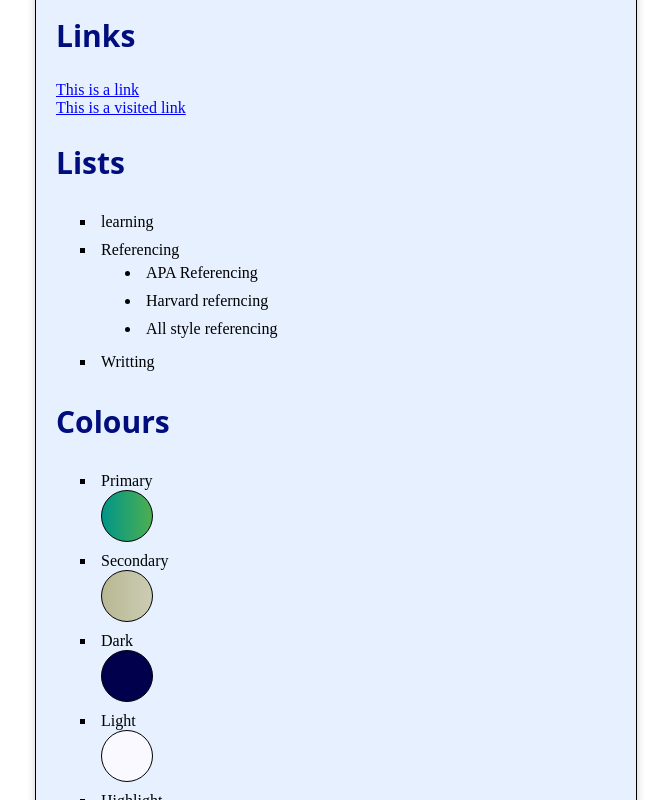
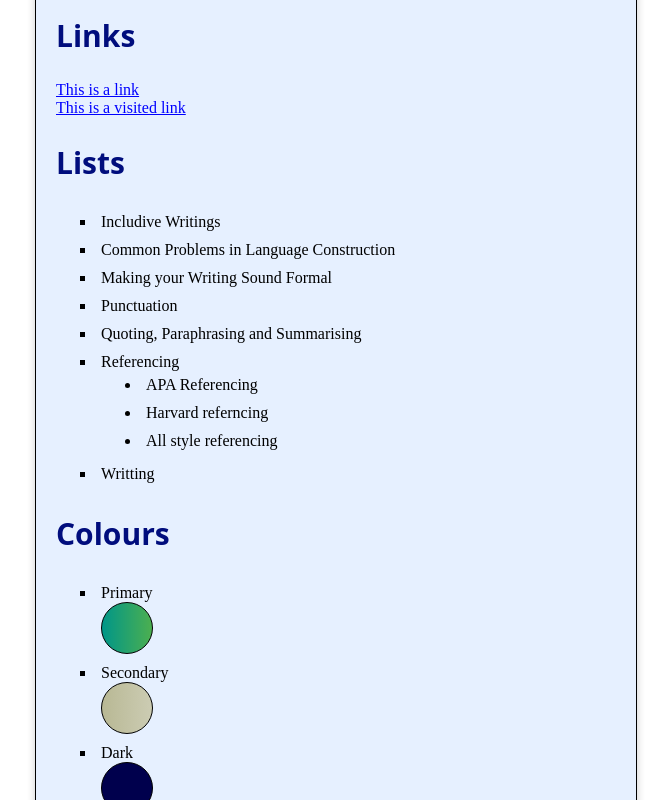
Before and after one commit to s310416/component-design-dreamers-, a plain HTML site: page index.html in a window 1280 px wide. Shown: the part 1097-1897 px from the top of the page, without its empty margins (304-975 px from the left). Drawn offline with Linux system fonts and the light colour scheme.

Commit message:
input text

```diff
--- a/index.html
+++ b/index.html
@@ -2,7 +2,7 @@
 <!doctype html>
 <html lang="en">
 	<head>
-		<title>CDU</title>
+		<title>Charles Darwin University</title>
 		<link rel="stylesheet" href="card.css" type="text/css" />
 		<meta name="viewport" content="width=device-width, initial-scale=1" />
     <meta charset="UTF-8">
@@ -10,7 +10,7 @@
 	</head>
 	<body>
 		<main>
-			<h1>Charles Darwin University</h1>
+			<h1>Study Skills</h1>
 			<section>
 				<h1>Heading 1</h1>
 				<h2>Heading 2</h2>
@@ -45,7 +45,11 @@ If you would like further information, please contact staff from the Academic La
 			<section>
 				<h2>Lists</h2>
 				<ul>
-	  <li>learning</li>
+	  <li>Includive Writings</li>
+		<li>Common Problems in Language Construction</li>
+		<li>Making your Writing Sound Formal</li>
+		<li>Punctuation</li>
+		<li>Quoting, Paraphrasing and Summarising</li>
 	  <li>Referencing
 	    <ul>
 	      <li>APA Referencing</li>
```
